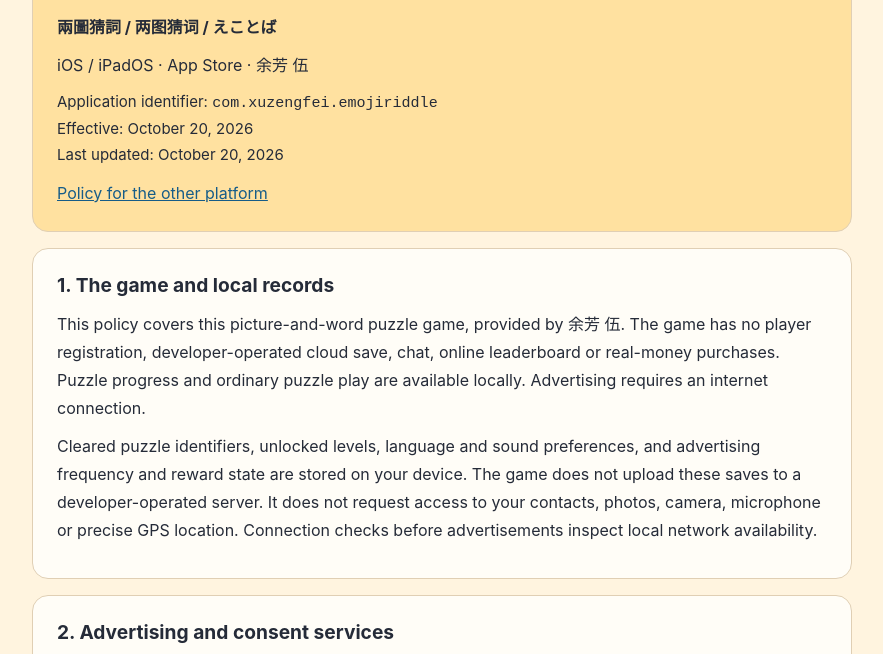
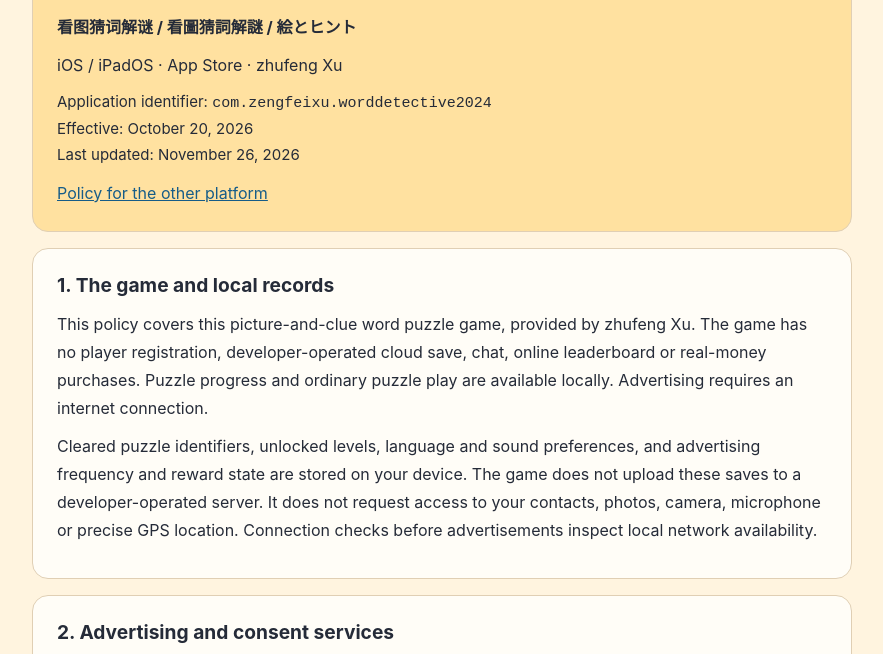
Before and after one commit to jianjinggy/app-privacy-policies, a plain HTML site: page 2026-10-14-emoji-riddle/appstore-privacy-policy.html in a window 1280 px wide. Shown: the part 106-760 px from the top of the page, without its empty margins (198-1081 px from the left). Drawn offline with Linux system fonts and the light colour scheme.

Commit message:
docs: update emoji-riddle privacy policies for rebrand and iOS Dev-B identity

```diff
--- a/2026-10-14-emoji-riddle/appstore-privacy-policy.html
+++ b/2026-10-14-emoji-riddle/appstore-privacy-policy.html
@@ -3,9 +3,9 @@
 <head>
   <meta charset="utf-8">
   <meta name="viewport" content="width=device-width, initial-scale=1">
-  <meta name="description" content="兩圖猜詞 / 两图猜词 / えことば privacy policy for iOS / iPadOS · App Store. Local puzzle progress, AdMob advertising and privacy choices.">
+  <meta name="description" content="看图猜词解谜 / 看圖猜詞解謎 / 絵とヒント privacy policy for iOS / iPadOS · App Store. Local puzzle progress, AdMob advertising and privacy choices.">
   <link rel="canonical" href="https://jianjinggy.github.io/app-privacy-policies/2026-10-14-emoji-riddle/appstore-privacy-policy.html">
-  <title>兩圖猜詞 — iOS / iPadOS · App Store Privacy Policy</title>
+  <title>看图猜词解谜 / 看圖猜詞解謎 / 絵とヒント — iOS / iPadOS · App Store Privacy Policy</title>
   <style>
     :root { color-scheme: light; font-family: -apple-system, BlinkMacSystemFont, "Segoe UI", sans-serif; }
     body { margin: 0; background: #fff4df; color: #252b38; line-height: 1.75; }
@@ -20,14 +20,14 @@
 <main>
   <header>
     <h1>Privacy Policy</h1>
-    <p><strong>兩圖猜詞 / 两图猜词 / えことば</strong></p>
-    <p>iOS / iPadOS · App Store · 余芳 伍</p>
-    <p class="meta">Application identifier: <code>com.xuzengfei.emojiriddle</code><br>Effective: October 20, 2026<br>Last updated: October 20, 2026</p>
+    <p><strong>看图猜词解谜 / 看圖猜詞解謎 / 絵とヒント</strong></p>
+    <p>iOS / iPadOS · App Store · zhufeng Xu</p>
+    <p class="meta">Application identifier: <code>com.zengfeixu.worddetective2024</code><br>Effective: October 20, 2026<br>Last updated: November 26, 2026</p>
     <a href="googleplay-privacy-policy.html">Policy for the other platform</a>
   </header>
   <section>
     <h2>1. The game and local records</h2>
-    <p>This policy covers this picture-and-word puzzle game, provided by 余芳 伍. The game has no player registration, developer-operated cloud save, chat, online leaderboard or real-money purchases. Puzzle progress and ordinary puzzle play are available locally. Advertising requires an internet connection.</p>
+    <p>This policy covers this picture-and-clue word puzzle game, provided by zhufeng Xu. The game has no player registration, developer-operated cloud save, chat, online leaderboard or real-money purchases. Puzzle progress and ordinary puzzle play are available locally. Advertising requires an internet connection.</p>
     <p>Cleared puzzle identifiers, unlocked levels, language and sound preferences, and advertising frequency and reward state are stored on your device. The game does not upload these saves to a developer-operated server. It does not request access to your contacts, photos, camera, microphone or precise GPS location. Connection checks before advertisements inspect local network availability.</p>
   </section>
   <section>
@@ -58,7 +58,7 @@
   </section>
   <footer>
     <h2>Contact</h2>
-    <p>余芳 伍<br><a href="mailto:q908267264@gmail.com">q908267264@gmail.com</a><br>Please include 兩圖猜詞 / えことば and your platform.</p>
+    <p>zhufeng Xu<br><a href="mailto:q908267264@gmail.com">q908267264@gmail.com</a><br>Please include 看图猜词解谜 / 看圖猜詞解謎 / 絵とヒント and your platform.</p>
   </footer>
 </main>
 </body>
```
Also changed, not shown: 2026-10-14-emoji-riddle/googleplay-privacy-policy.html (+6 -6 lines).
